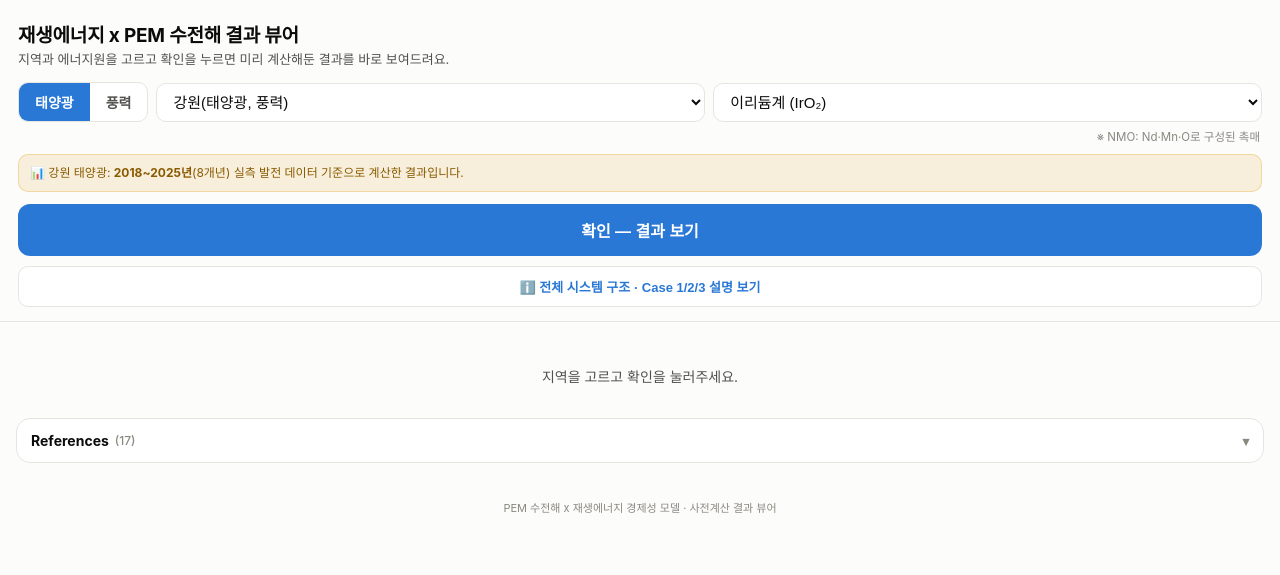
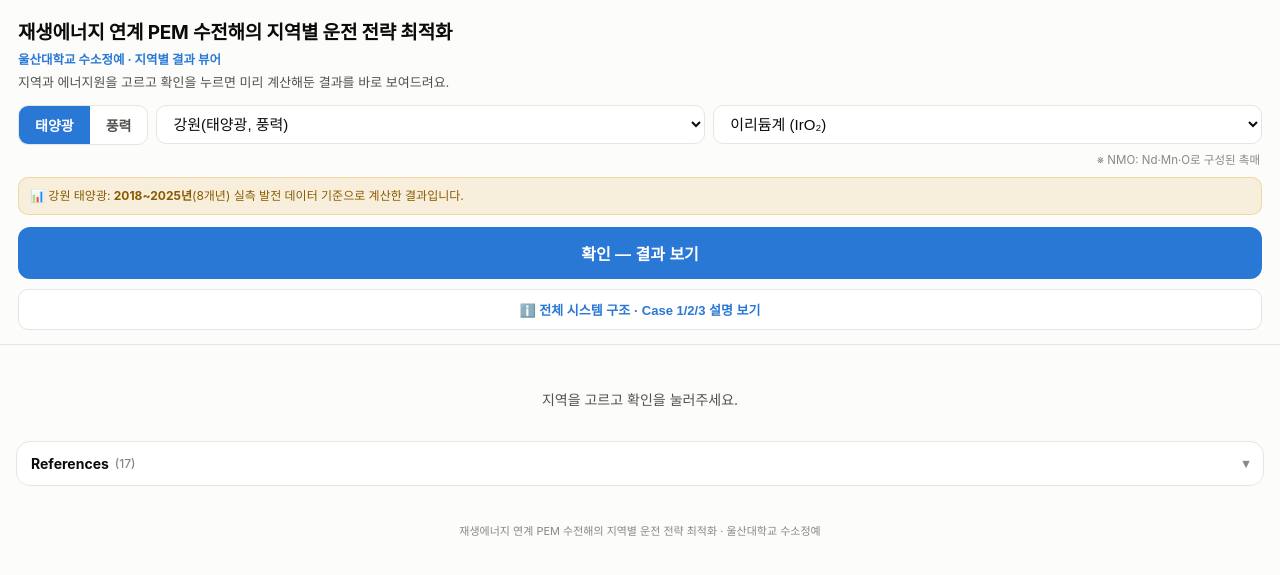
Before and after one commit to kyuchan0504-boop/v2, a Flask app: page / in a window 1280 px wide. Shown: the top 575 px of the page. Run offline with Flask 3, Linux system fonts and the light colour scheme.

Commit message:
Add files via upload

```diff
--- a/pem_webapp_v2_github_ready/templates/index.html
+++ b/pem_webapp_v2_github_ready/templates/index.html
@@ -3,7 +3,7 @@
 <head>
 <meta charset="utf-8">
 <meta name="viewport" content="width=device-width, initial-scale=1, maximum-scale=1">
-<title>재생에너지 x 수전해 결과 뷰어</title>
+<title>재생에너지 연계 PEM 수전해의 지역별 운전 전략 최적화</title>
 <script src="https://cdnjs.cloudflare.com/ajax/libs/Chart.js/4.4.1/chart.umd.min.js"></script>
 <style>
   :root{
@@ -23,7 +23,8 @@
     padding:20px 18px 14px; position:sticky; top:0; background:var(--bg);
     z-index:10; border-bottom:1px solid var(--border);
   }
-  h1{font-size:19px; margin:0 0 2px; letter-spacing:-.01em;}
+  h1{font-size:19px; margin:0 0 3px; letter-spacing:-.01em; line-height:1.35; word-break:keep-all;}
+  .team{margin:0 0 4px; font-size:12.5px; font-weight:700; color:var(--accent);}
   .sub{color:var(--text-2); font-size:13px; margin:0;}
   .controls{
     display:flex; gap:8px; margin-top:14px; flex-wrap:wrap; align-items:center;
@@ -102,7 +103,7 @@
     .card.half h2{font-size:15px;}
     .card.half p.desc{font-size:12.5px;}
     header.compact{padding:10px 14px 8px;}
-    header.compact h1, header.compact .sub, header.compact #dataNote,
+    header.compact h1, header.compact .team, header.compact .sub, header.compact #dataNote,
     header.compact #runBtn, header.compact #infoBtn{display:none !important;}
     header.compact .controls{margin-top:0;}
     header.compact select{padding:8px 10px; font-size:14px;}
@@ -203,7 +204,8 @@
 <body>
 
 <header>
-  <h1>재생에너지 x PEM 수전해 결과 뷰어</h1>
+  <h1>재생에너지 연계 PEM 수전해의 지역별 운전 전략 최적화</h1>
+  <p class="team">울산대학교 수소정예 · 지역별 결과 뷰어</p>
   <p class="sub">지역과 에너지원을 고르고 확인을 누르면 미리 계산해둔 결과를 바로 보여드려요.</p>
   <div class="controls">
     <div class="seg" id="kindSeg">
@@ -235,7 +237,7 @@
       <div class="step">💧→H₂<br>수소 생산</div>
     </div>
 
-    <h3>Case 1 — 직결 (Direct coupling)</h3>
+    <h3>Case 1 — Direct coupling</h3>
     <div class="case-card" style="border-color:#2a78d6">
       <div class="name" style="color:#2a78d6">ESS 없음</div>
       <div class="case-diagram">
@@ -255,7 +257,7 @@
         시작하는 하한보다 적으면 그냥 정지하고, 정격보다 많이 남으면 그만큼 버립니다(출력제한).
         설비가 가장 단순하고 저렴하지만, 가동시간과 생산량이 날씨에 그대로 좌우됩니다.</p>
     </div>
-    <h3>Case 2 — ESS 완충, 고정 운전 (ESS-buffered)</h3>
+    <h3>Case 2 — ESS buffer</h3>
     <div class="case-card" style="border-color:#eb6834">
       <div class="name" style="color:#eb6834">ESS가 변동을 전부 흡수</div>
       <div class="case-diagram">
@@ -278,7 +280,7 @@
       <p>ESS가 발전량의 널뛰는 변동을 다 흡수해서, 전해조는 하루 종일 정해둔 일정한 출력(j*)으로만
         계속 돌립니다. 가동시간·생산량이 가장 안정적이지만, 그만큼 ESS를 크게(비싸게) 지어야 합니다.</p>
     </div>
-    <h3>Case 3 — 하이브리드 (직결 + ESS)</h3>
+    <h3>Case 3 — Hybrid response</h3>
     <div class="case-card" style="border-color:#1baf7a">
       <div class="name" style="color:#1baf7a">발전량 충분하면 직결, 부족할 때만 ESS</div>
       <div class="case-diagram">
@@ -299,7 +301,7 @@
           <text x="274" y="76" text-anchor="middle" font-size="9.5" fill="#0b0b0b">PEM 전해조</text>
         </svg>
       </div>
-      <p>발전량이 넉넉할 땐 Case 1처럼 직결로 쓰고, 모자랄 때만 ESS로 보충하는 하이브리드 방식입니다.
+      <p>발전량이 넉넉할 땐 Case 1처럼 직결로 쓰고, 모자랄 때만 ESS로 보충하는 Hybrid response 방식입니다.
         직결과 ESS를 함께 쓰기 때문에 Case 2보다 훨씬 작은 ESS로도 안정적인 운전을 만들 수 있습니다.</p>
     </div>
 
@@ -462,7 +464,7 @@
   </details>
 </main>
 
-<footer>PEM 수전해 x 재생에너지 경제성 모델 · 사전계산 결과 뷰어</footer>
+<footer>재생에너지 연계 PEM 수전해의 지역별 운전 전략 최적화 · 울산대학교 수소정예</footer>
 
 <script>
 const CASE_COLORS = {"Case 1":"#2a78d6", "Case 2":"#eb6834", "Case 3":"#1baf7a"};
@@ -659,7 +661,7 @@ function render(d){
     `· ${d.year_start}~${d.year_end}년(${d.n_years}개년) 실측 데이터 기준`;
   document.getElementById('heroEss').innerHTML = (bc.ess_kwh > 0)
     ? `⚡ 추천 ESS 용량: ${bc.ess_kwh.toLocaleString()} kWh <small>(전해조 정격 대비 ${bc.ess_hours_of_stack.toLocaleString()}시간분)</small>`
-    : `⚡ ESS 불필요 (재생에너지 직결 운전)`;
+    : `⚡ ESS 불필요 (Direct coupling)`;
 
   const cat = d.catalyst || {};
   const stats = [
```
